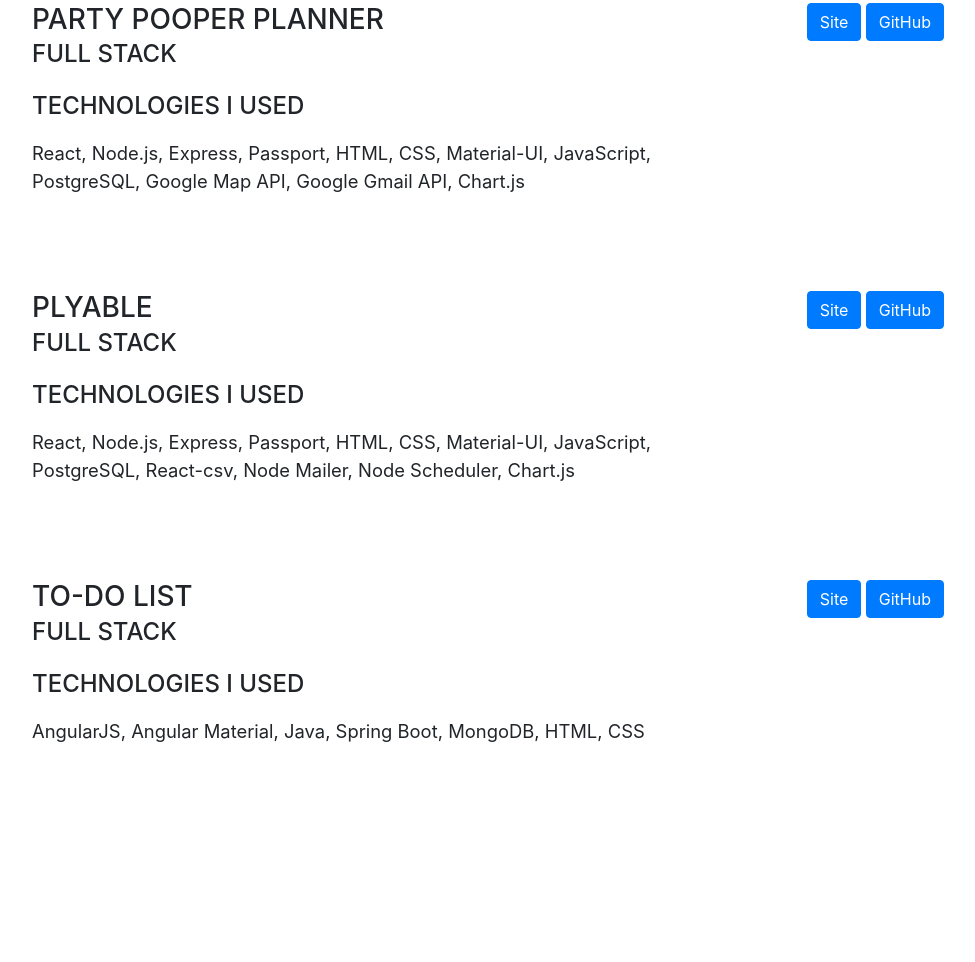
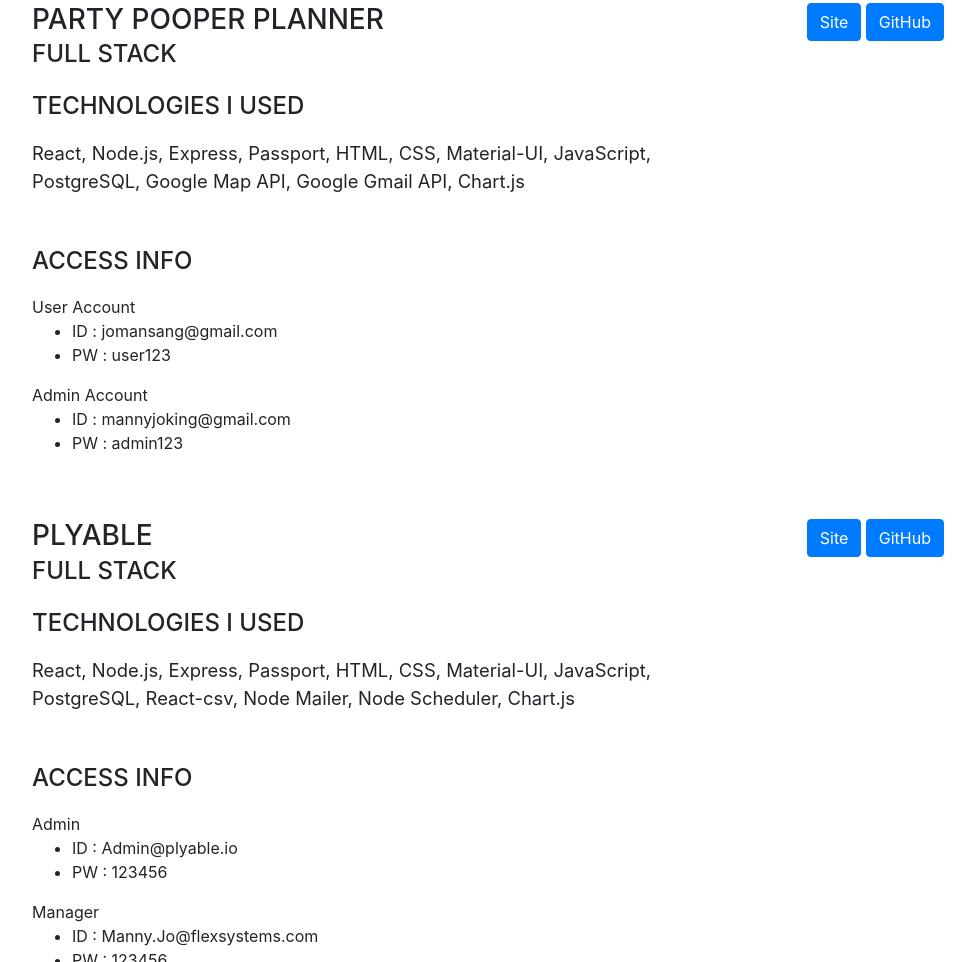
Before and after one commit to MannyJo/mannyjo.github.io, a website with bundled scripts: page index.html in a window 1280 px wide. Shown: the part 3597-4559 px from the top of the page, without its empty margins (288-1263 px from the left). Before the commit the page ends 4486 px from the top, so only its background shows below. Built offline with nearby package versions, Linux system fonts and the light colour scheme; a web font is replaced by a local one.

Commit message:
Add access user info

```diff
--- a/index.html
+++ b/index.html
@@ -161,7 +161,7 @@
             <div>Computer Science</div>
           </div>
           <div class="resume-date text-md-right">
-            <span class="text-primary">March 2006 - February 2012</span>
+            <span class="text-primary">March 2006 - February 2013</span>
           </div>
         </div>
 
@@ -266,6 +266,21 @@
             <p class="lead mb-5">
               React, Node.js, Express, Passport, HTML, CSS, Material-UI, JavaScript, PostgreSQL, Google Map API, Google Gmail API, Chart.js
             </p>
+            <div class="subheading mb-3">Access Info</div>
+            <p class="lead">
+              <div>
+                  User Account<br />
+                  <ul>
+                    <li>ID : jomansang@gmail.com</li>
+                    <li>PW : user123</li>
+                  </ul>
+                  Admin Account<br />
+                  <ul>
+                    <li>ID : mannyjoking@gmail.com</li>
+                    <li>PW : admin123</li>
+                  </ul>
+              </div>
+            </p>
           </div>
           <div class="resume-date text-md-right">
             <a class="btn btn-primary" href="https://party-pooper-planner.herokuapp.com">Site</a>
@@ -280,6 +295,26 @@
             <div class="subheading mb-3">Technologies I used</div>
             <p class="lead mb-5">
                 React, Node.js, Express, Passport, HTML, CSS, Material-UI, JavaScript, PostgreSQL, React-csv, Node Mailer, Node Scheduler, Chart.js
+            </p>
+            <div class="subheading mb-3">Access Info</div>
+            <p class="lead">
+              <div>
+                  Admin<br />
+                  <ul>
+                    <li>ID : Admin@plyable.io</li>
+                    <li>PW : 123456</li>
+                  </ul>
+                  Manager<br />
+                  <ul>
+                    <li>ID : Manny.Jo@flexsystems.com</li>
+                    <li>PW : 123456</li>
+                  </ul>
+                  User<br />
+                  <ul>
+                    <li>ID : Hailee.Miu@flexsystems.com</li>
+                    <li>PW : 123456</li>
+                  </ul>
+              </div>
             </p>
           </div>
           <div class="resume-date text-md-right">
```
